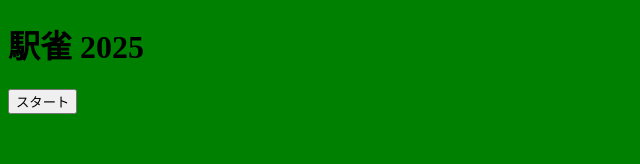
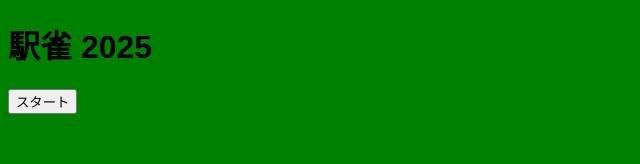
Before and after one commit to sakots/Ekijan, a React (Vite) app: page / in a window 1280 px wide. Shown: the top 164 px of the page, without its empty margins (0-640 px from the left). Built offline with nearby package versions, Linux system fonts and the light colour scheme.

Commit message:
css fix: font

```diff
--- a/src/styles/Tiles.css
+++ b/src/styles/Tiles.css
@@ -1,3 +1,7 @@
+body {
+  font-family: 'noto sans JP', sans-serif;
+}
+
 .dora {
   & button {
     display: inline-block;
```
